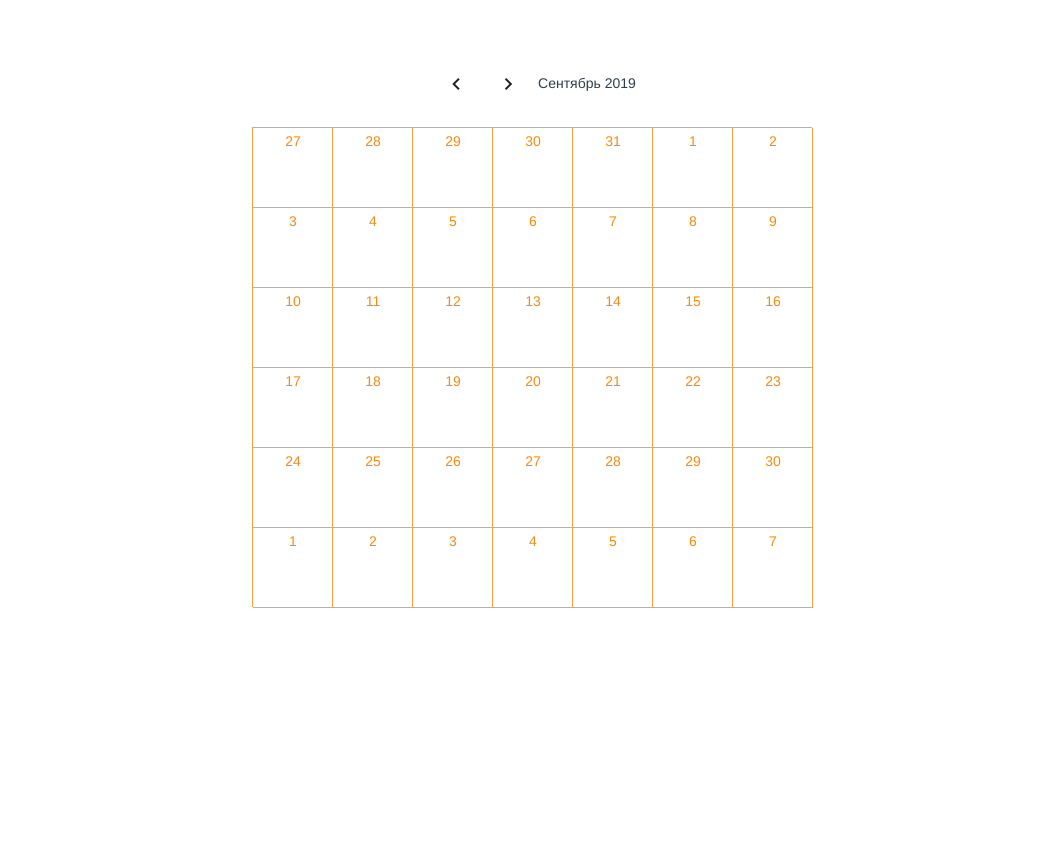
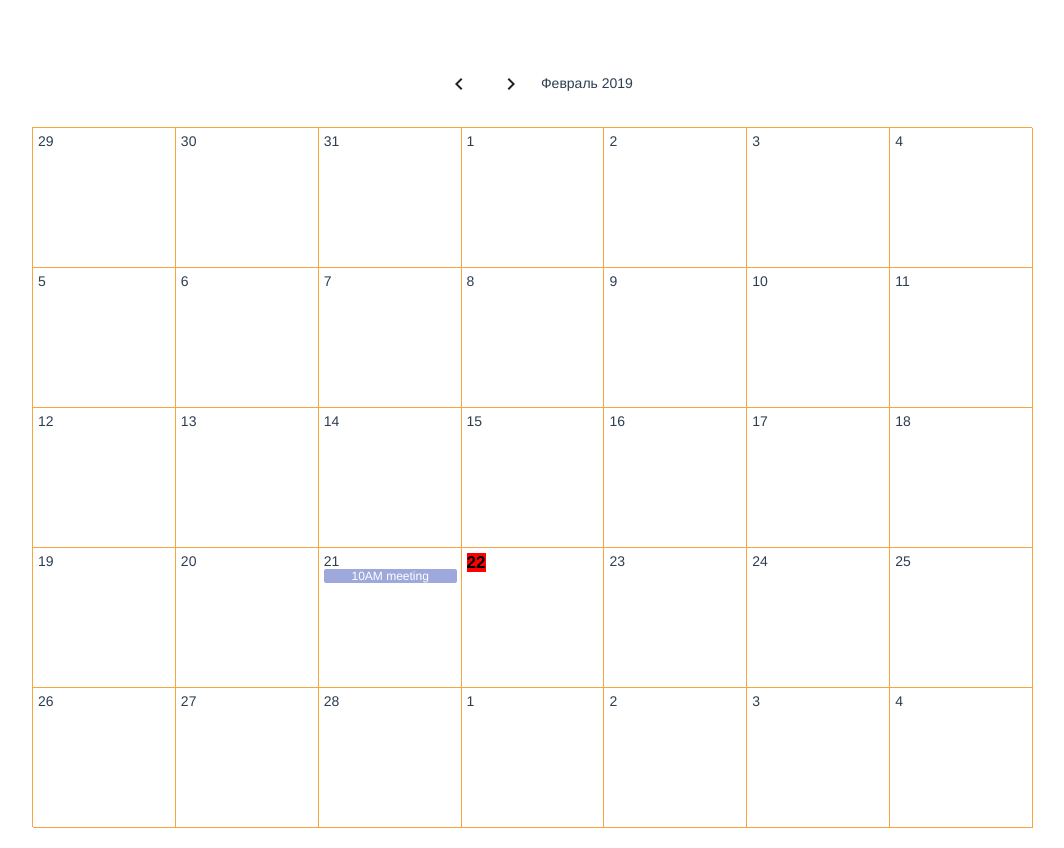
Before and after one commit to StasEvseev/calendar-vue, a Vue app: page / in a window 1280 px wide. Shown: the whole page, without its empty margins (107-1171 px from the left). Before the commit the page ends 800 px from the top, so only its background shows below. Built offline with nearby package versions, Linux system fonts and the light colour scheme.

Commit message:
Finished showing slots

```diff
--- a/src/App.vue
+++ b/src/App.vue
@@ -2,14 +2,13 @@
   <div id="app">
 
     <Month :month="month" />
-    <Sheet :days="days" :today="today" />
+    <Sheet :days="days" :today="today" :slots="slots" />
 
   </div>
 </template>
 
 <script>
-import HelloWorld from './components/HelloWorld.vue'
-import { Calendar } from 'dayspan';
+    import {Calendar} from 'dayspan';
     import Month from "./components/Month.vue";
     import Sheet from "./components/Sheet.vue";
 
@@ -66,17 +65,18 @@ function calculateDays(month, year) {
                 } else {
                     days.push([value, new Date(today.getFullYear(), today.getMonth(), value + 1)]);
                 }
-
             }
         }
 
         return days;
     }
+
     let today = new Date();
 
-  let days = calculateDays(8 + 1, today.getFullYear());
+    let days = calculateDays(today.getMonth() + 1, today.getFullYear());
+    let slots = {2019: {1: {21: [['10AM', 'meeting']]}}};
 
-  let obj = {month: 8, year: today.getFullYear()};
+    let obj = {month: today.getMonth(), year: today.getFullYear()};
 
     export default {
         name: 'app',
@@ -84,6 +84,7 @@ export default {
             days: days,
             month: obj,
             today: today,
+            slots: slots,
         }),
         watch:
             {
@@ -101,7 +102,6 @@ export default {
         },
         components: {
             Month,
-      HelloWorld,
             Sheet
         }
     }
--- a/src/components/HelloWorld.vue
+++ /dev/null
@@ -1,58 +0,0 @@
-<template>
-  <div class="hello">
-    <h1>{{ msg }}</h1>
-    <p>
-      For a guide and recipes on how to configure / customize this project,<br>
-      check out the
-      <a href="https://cli.vuejs.org" target="_blank" rel="noopener">vue-cli documentation</a>.
-    </p>
-    <h3>Installed CLI Plugins</h3>
-    <ul>
-      <li><a href="https://github.com/vuejs/vue-cli/tree/dev/packages/%40vue/cli-plugin-babel" target="_blank" rel="noopener">babel</a></li>
-      <li><a href="https://github.com/vuejs/vue-cli/tree/dev/packages/%40vue/cli-plugin-eslint" target="_blank" rel="noopener">eslint</a></li>
-    </ul>
-    <h3>Essential Links</h3>
-    <ul>
-      <li><a href="https://vuejs.org" target="_blank" rel="noopener">Core Docs</a></li>
-      <li><a href="https://forum.vuejs.org" target="_blank" rel="noopener">Forum</a></li>
-      <li><a href="https://chat.vuejs.org" target="_blank" rel="noopener">Community Chat</a></li>
-      <li><a href="https://twitter.com/vuejs" target="_blank" rel="noopener">Twitter</a></li>
-      <li><a href="https://news.vuejs.org" target="_blank" rel="noopener">News</a></li>
-    </ul>
-    <h3>Ecosystem</h3>
-    <ul>
-      <li><a href="https://router.vuejs.org" target="_blank" rel="noopener">vue-router</a></li>
-      <li><a href="https://vuex.vuejs.org" target="_blank" rel="noopener">vuex</a></li>
-      <li><a href="https://github.com/vuejs/vue-devtools#vue-devtools" target="_blank" rel="noopener">vue-devtools</a></li>
-      <li><a href="https://vue-loader.vuejs.org" target="_blank" rel="noopener">vue-loader</a></li>
-      <li><a href="https://github.com/vuejs/awesome-vue" target="_blank" rel="noopener">awesome-vue</a></li>
-    </ul>
-  </div>
-</template>
-
-<script>
-export default {
-  name: 'HelloWorld',
-  props: {
-    msg: String
-  }
-}
-</script>
-
-<!-- Add "scoped" attribute to limit CSS to this component only -->
-<style scoped>
-h3 {
-  margin: 40px 0 0;
-}
-ul {
-  list-style-type: none;
-  padding: 0;
-}
-li {
-  display: inline-block;
-  margin: 0 10px;
-}
-a {
-  color: #42b983;
-}
-</style>
--- a/src/components/Sheet.vue
+++ b/src/components/Sheet.vue
@@ -1,10 +1,33 @@
 <template>
     <div class="month">
       <div class="week" v-for="row in rows()">
-        <div class="day" v-for="(day, i) in daysAtRow( row, 7 )">
-          <span v-bind:class="[{ today: today.getUTCDate() === day[1].getUTCDate() && today.getMonth() === day[1].getMonth() && today.getFullYear() === day[1].getFullYear()}]">
-            {{day[1].getUTCDate()}}
-          </span>
+        <div class="day" v-for="(day, i) in daysAtRow( row, 7 )"
+             v-on:dblclick="counter += 1; addEvent(day[1])"
+        >
+          <div class="calendar-day-card">
+            <span v-bind:class="[{ today: today.getUTCDate() === day[1].getUTCDate() && today.getMonth() === day[1].getMonth() && today.getFullYear() === day[1].getFullYear()}]">
+              {{day[1].getUTCDate()}}
+            </span>
+          </div>
+
+          <div v-if="slots.hasOwnProperty(day[1].getFullYear()) && slots[day[1].getFullYear()].hasOwnProperty(day[1].getMonth()) && slots[day[1].getFullYear()][day[1].getMonth()].hasOwnProperty(day[1].getUTCDate())">
+            <div v-for="slot in slots[day[1].getFullYear()][day[1].getMonth()][day[1].getUTCDate()]" class="calendar-event" style="top: 0px; background-color: rgb(159, 168, 218); color: rgb(255, 255, 255); left: 0px; right: 0px; text-decoration: inherit;"
+              v-on:click="showEditorWindow()"
+            >
+              <span>
+                <span>
+                  {{slot[0]}}
+                </span>
+
+                <span>
+                  {{slot[1]}}
+                </span>
+              </span>
+            </div>
+            <!--<div v-if="showEditor[]">-->
+              <!--TEST WINDOW-->
+            <!--</div>-->
+          </div>
 
         </div>
 
@@ -21,12 +44,15 @@ export default {
     name: 'Sheet',
     data() {
         return {
+            counter: 0,
+            showEditor: {},
         }
     },
 
     props: {
         days: Array,
         today: Date,
+        slots: Object,
     },
     methods: {
         rows()
@@ -38,6 +64,26 @@ export default {
         let start = (row - 1) * rowSize;
         return this.days.slice( start, start + rowSize );
       },
+
+        addEvent(day) {
+            if (!this.slots.hasOwnProperty(day.getFullYear())){
+                this.slots[day.getFullYear()] = {};
+            }
+            if (!this.slots[day.getFullYear()].hasOwnProperty(day.getMonth())){
+                this.slots[day.getFullYear()][day.getMonth()] = {};
+            }
+
+            if (!this.slots[day.getFullYear()][day.getMonth()].hasOwnProperty(day.getUTCDate())){
+                this.slots[day.getFullYear()][day.getMonth()][day.getUTCDate()] = [];
+            }
+
+            this.slots[day.getFullYear()][day.getMonth()][day.getUTCDate()].push(['10AM', 'TEST']);
+            this.$forceUpdate();
+        },
+
+        showEditorWindow(day) {
+
+        }
 
     }
 }
@@ -66,16 +112,20 @@ export default {
 
 
 .month {
-  max-width: 560px;
+  max-width: 1000px;
   margin: 20px auto;
 }
 
 .week {
-  height: 80px;
+  height: 140px;
+}
+
+.calendar-day-card {
+  text-align: left;
 }
 
 .day {
-  color: #F98909;
+  /*color: #F98909;*/
   padding: 5px;
   background-color: transparentize(white, 0.30);
   box-shadow:
@@ -90,4 +140,17 @@ export default {
     font-size: 17px;
   }
 
+  .calendar-event {
+    overflow: hidden;
+    text-overflow: ellipsis;
+    white-space: nowrap;
+    font-size: 12px;
+    cursor: pointer;
+    user-select: none;
+    display: block;
+    margin: 0;
+    border-radius: 2px;
+    pointer-events: all;
+}
+
 </style>
```
Also changed, not shown: src/main.js (+1 -15 lines). Lines whose indentation alone changed are shown as unchanged.
